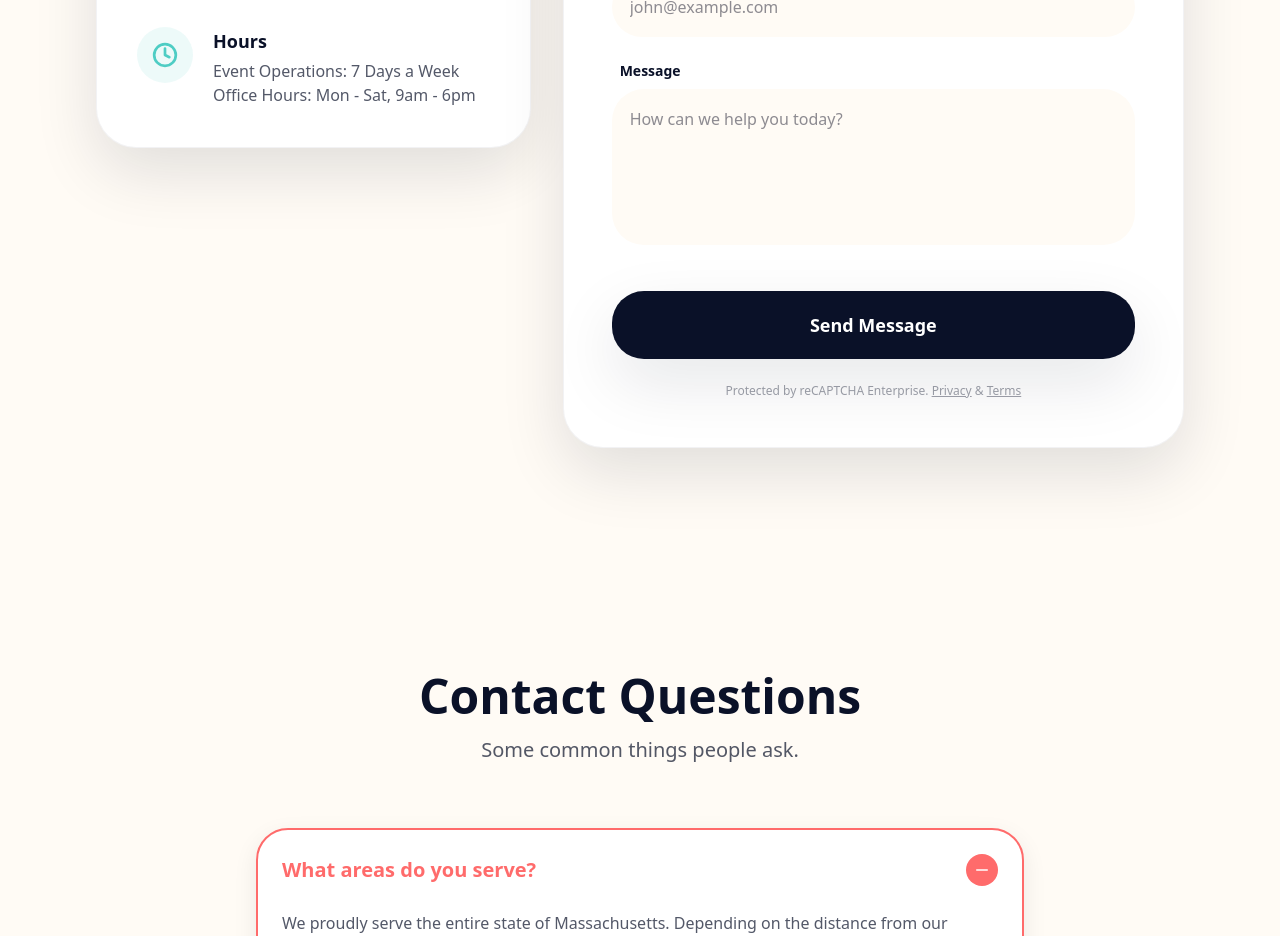
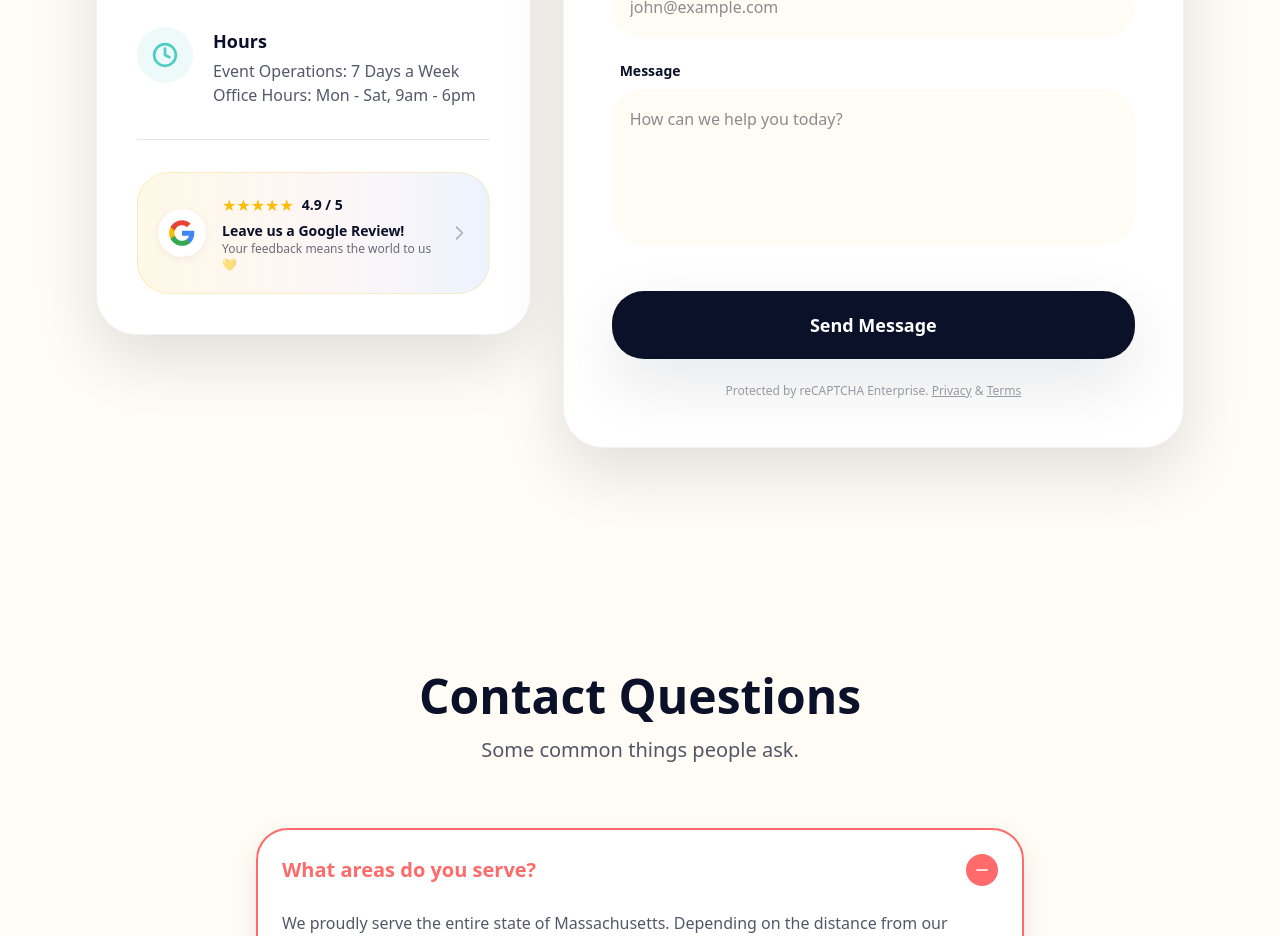
Before and after one commit to saadalmikhlafi-program/WE-Ice-Cream-Truck, a Next.js app: page /contact in a window 1280 px wide. Shown: the part 1020-1956 px from the top of the page. Built offline with nearby package versions, Linux system fonts and the light colour scheme; no server answers; the database is empty.

Commit message:
feat: add Google Reviews CTA on contact page

```diff
--- a/src/app/contact/page.tsx
+++ b/src/app/contact/page.tsx
@@ -198,6 +198,38 @@ export default function ContactPage() {
                     </div>
                   </div>
                 </div>
+
+                {/* Google Reviews CTA */}
+                <div className="mt-8 pt-8 border-t border-navy/10">
+                  <a
+                    href="https://g.page/r/CW93SjQLeL73EAI/review"
+                    target="_blank"
+                    rel="noopener noreferrer"
+                    className="flex items-center gap-4 p-5 rounded-2xl bg-gradient-to-r from-[#FBBC05]/10 via-[#EA4335]/5 to-[#4285F4]/10 border border-[#FBBC05]/20 hover:shadow-lg hover:scale-[1.02] transition-all duration-300 group"
+                  >
+                    <div className="w-12 h-12 rounded-xl flex items-center justify-center shrink-0 bg-white shadow-sm">
+                      <svg viewBox="0 0 24 24" className="w-7 h-7" xmlns="http://www.w3.org/2000/svg">
+                        <path d="M22.56 12.25c0-.78-.07-1.53-.2-2.25H12v4.26h5.92c-.26 1.37-1.04 2.53-2.21 3.31v2.77h3.57c2.08-1.92 3.28-4.74 3.28-8.09z" fill="#4285F4"/>
+                        <path d="M12 23c2.97 0 5.46-.98 7.28-2.66l-3.57-2.77c-.98.66-2.23 1.06-3.71 1.06-2.86 0-5.29-1.93-6.16-4.53H2.18v2.84C3.99 20.53 7.7 23 12 23z" fill="#34A853"/>
+                        <path d="M5.84 14.09c-.22-.66-.35-1.36-.35-2.09s.13-1.43.35-2.09V7.07H2.18C1.43 8.55 1 10.22 1 12s.43 3.45 1.18 4.93l2.85-2.22.81-.62z" fill="#FBBC05"/>
+                        <path d="M12 5.38c1.62 0 3.06.56 4.21 1.64l3.15-3.15C17.45 2.09 14.97 1 12 1 7.7 1 3.99 3.47 2.18 7.07l3.66 2.84c.87-2.6 3.3-4.53 6.16-4.53z" fill="#EA4335"/>
+                      </svg>
+                    </div>
+                    <div className="flex-1">
+                      <div className="flex items-center gap-2 mb-1">
+                        <div className="flex text-[#FBBC05]">
+                          {"★★★★★".split("").map((s, i) => <span key={i} className="text-base">{s}</span>)}
+                        </div>
+                        <span className="font-black text-navy text-sm">4.9 / 5</span>
+                      </div>
+                      <p className="font-bold text-navy text-sm">Leave us a Google Review!</p>
+                      <p className="text-navy/60 text-xs font-medium">Your feedback means the world to us 💛</p>
+                    </div>
+                    <svg className="w-5 h-5 text-navy/30 group-hover:text-coral group-hover:translate-x-1 transition-all" fill="none" stroke="currentColor" viewBox="0 0 24 24">
+                      <path strokeLinecap="round" strokeLinejoin="round" strokeWidth={2} d="M9 5l7 7-7 7" />
+                    </svg>
+                  </a>
+                </div>
               </div>
             </div>
 
```
